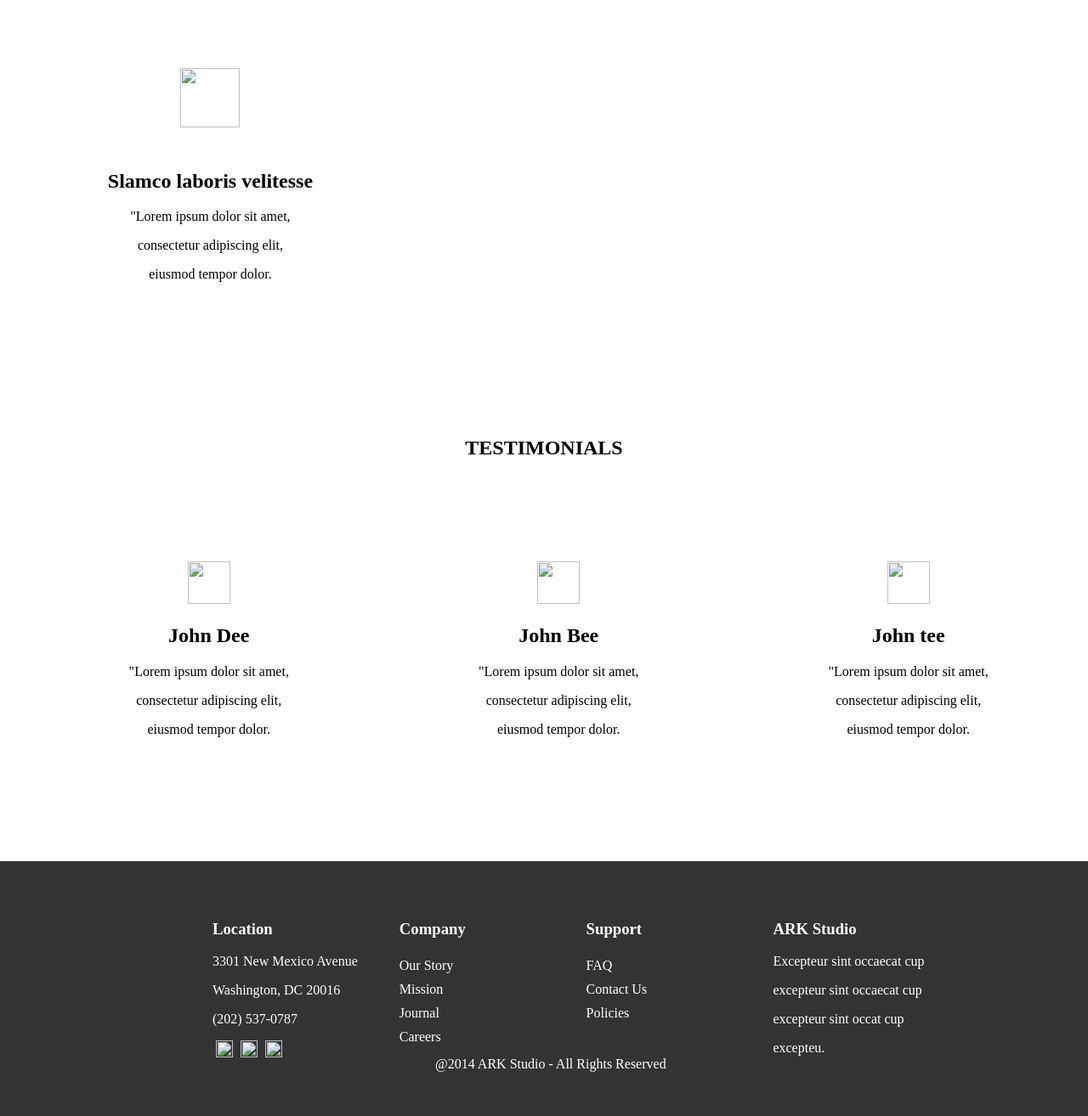
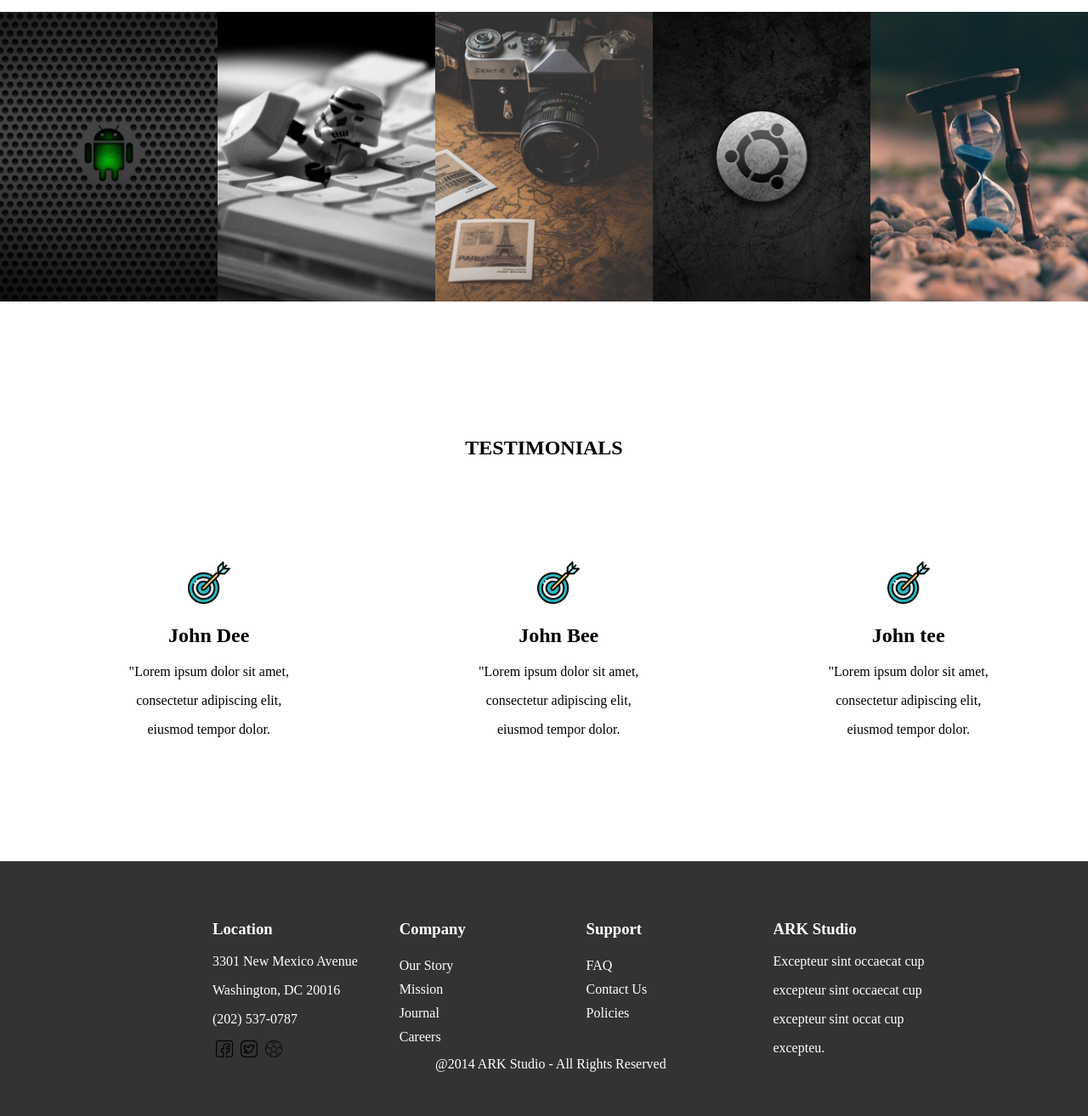
Before and after one commit to SandipBhore/ark-studio, a plain HTML site: page index.html in a window 1280 px wide. Shown: the part 1486-2800 px from the top of the page at 85% size. Drawn offline with Linux system fonts and the light colour scheme.

Commit message:
Update index.html

```diff
--- a/index.html
+++ b/index.html
@@ -7,9 +7,9 @@
   </head>
   <body>
     <header class="transparent_nav">
-      <img id="back-image"src="images/arkstudio.jpg" alt="">
+      <img id="back-image"src="arkstudio.jpg" alt="">
       <nav class="nav_bar">
-        <img class="logo"src="images/unicorn.png" alt="image">
+        <img class="logo"src="unicorn.png" alt="image">
         <ul id="nav_list">
           <li id="nav_item_1"><a href="#"><b>Our Story</b></a></li>
           <li id="nav_item_2"><a href="#"><b>Products</b></a></li>
@@ -28,21 +28,21 @@
       <h1 class="services-wrapper-head">We are ARK Studio, we make awesome stuff.</h1>
       <ul style="list-style: none;">
         <li class="sw-li">
-          <img class="li-image" src="images/li-1.png" alt="">
+          <img class="li-image" src="li-1.png" alt="">
           <h2>Slamco laboris velitesse</h2>
           <p>"Lorem ipsum dolor sit amet,</p>
           <p>consectetur adipiscing elit, </p>
           <p>eiusmod tempor dolor.</p>
         </li>
         <li class="sw-li">
-          <img class="li-image" src="images/li-2.png" alt="">
+          <img class="li-image" src="li-2.png" alt="">
           <h2>Slamco laboris velitesse</h2>
           <p>"Lorem ipsum dolor sit amet,</p>
           <p>consectetur adipiscing elit, </p>
           <p>eiusmod tempor dolor.</p>
         </li>
         <li class="sw-li">
-          <img class="li-image" src="images/li-3.png" alt="">
+          <img class="li-image" src="li-3.png" alt="">
           <h2>Slamco laboris velitesse</h2>
           <p>"Lorem ipsum dolor sit amet,</p>
           <p>consectetur adipiscing elit, </p>
@@ -52,32 +52,32 @@
     </section>
 
     <section class="recent_work">
-      <img class="recent-work-image" src="images/recent-1.jpg" alt="">
-      <img class="recent-work-image" src="images/recent-2.jpg" alt="">
-      <img class="recent-work-image" src="images/recent-3.jpg" alt="">
-      <img class="recent-work-image" src="images/recent-4.jpg" alt="">
-      <img class="recent-work-image" src="images/recent-5.jpg" alt="">
+      <img class="recent-work-image" src="recent-1.jpg" alt="">
+      <img class="recent-work-image" src="recent-2.jpg" alt="">
+      <img class="recent-work-image" src="recent-3.jpg" alt="">
+      <img class="recent-work-image" src="recent-4.jpg" alt="">
+      <img class="recent-work-image" src="recent-5.jpg" alt="">
     </section>
 
     <section class="testimonials_wrapper">
       <h1 class="services-wrapper-head">TESTIMONIALS</h1>
       <ul style="list-style: none;">
         <li class="sw-li test-li">
-          <img class="img" src="images/li-1.png" alt="">
+          <img class="img" src="li-1.png" alt="">
           <h2>John Dee</h2>
           <p>"Lorem ipsum dolor sit amet,</p>
           <p>consectetur adipiscing elit, </p>
           <p>eiusmod tempor dolor.</p>
         </li>
         <li class="sw-li test-li">
-          <img class="img" src="images/li-1.png" alt="">
+          <img class="img" src="li-1.png" alt="">
           <h2>John Bee</h2>
           <p>"Lorem ipsum dolor sit amet,</p>
           <p>consectetur adipiscing elit, </p>
           <p>eiusmod tempor dolor.</p>
         </li>
         <li class="sw-li test-li">
-          <img class="img" src="images/li-1.png" alt="">
+          <img class="img" src="li-1.png" alt="">
           <h2>John tee</h2>
           <p>"Lorem ipsum dolor sit amet,</p>
           <p>consectetur adipiscing elit, </p>
@@ -92,9 +92,9 @@
           <p>3301 New Mexico Avenue</p>
           <p>Washington, DC 20016</p>
           <p>(202) 537-0787</p>
-          <img class="loc-img" src="images/facebook.png" alt="">
-          <img class="loc-img" src="images/twitter.png" alt="">
-          <img class="loc-img" src="images/ball.png" alt="">
+          <img class="loc-img" src="facebook.png" alt="">
+          <img class="loc-img" src="twitter.png" alt="">
+          <img class="loc-img" src="ball.png" alt="">
 
         </div>
         <div class="footer">
```
